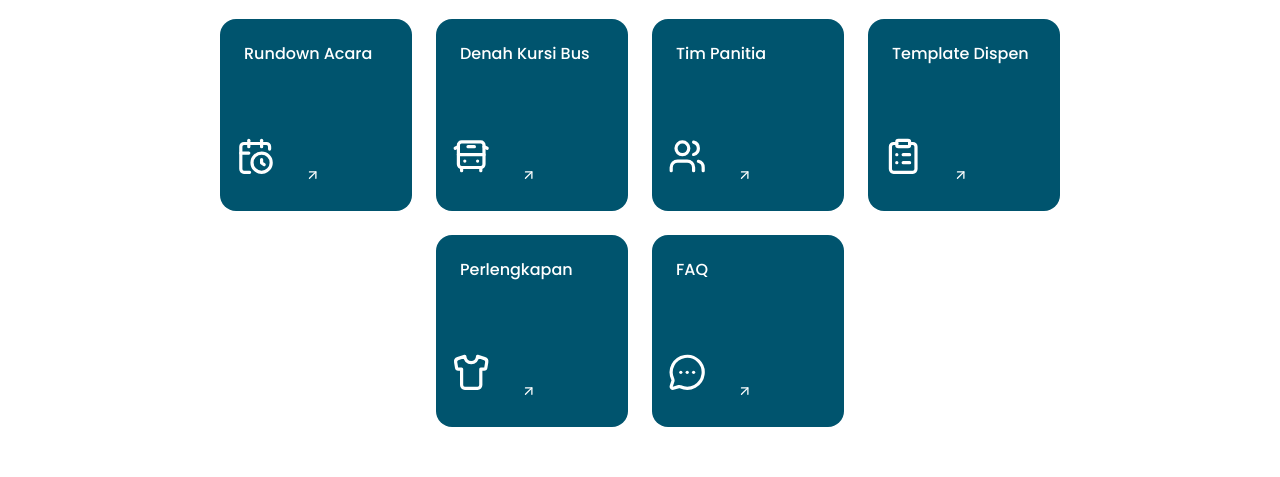
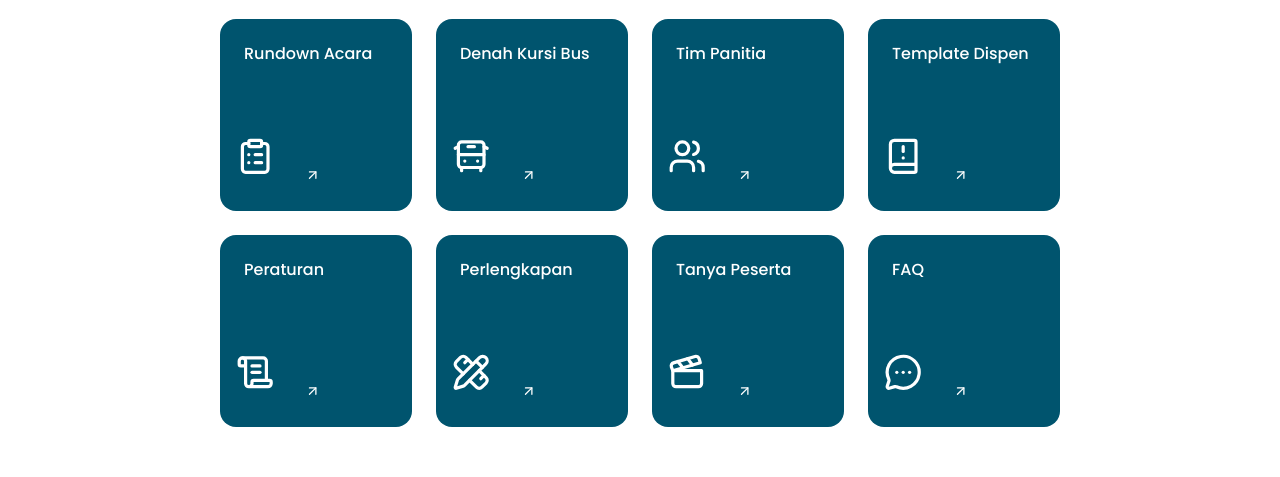
Before and after one commit to Gimerbone/DDSEAL-Linktree, a React (Vite) app: page / in a window 1280 px wide. Shown: the part 1860-2337 px from the top of the page. Built offline with nearby package versions, Linux system fonts and the light colour scheme; no server answers; the database is empty.

Commit message:
Adjusting icons

```diff
--- a/src/blocks/QuickLinks.tsx
+++ b/src/blocks/QuickLinks.tsx
@@ -1,16 +1,18 @@
-import { type LucideIcon } from "lucide-react"
-import { ArrowUpRight, Users, ClipboardList, CalendarClock, BusFront, Shirt, MessageCircleMore } from "lucide-react";
+import { ScrollText, type LucideIcon } from "lucide-react"
+import { Clapperboard, ArrowUpRight, Users, ClipboardList, BookAlert, BusFront, PencilRuler, MessageCircleMore } from "lucide-react";
 
 export default function QuickLinks() {
     return (
         <div className="relative bg-white w-full py-24 md:py-32 flex flex-col items-center justify-center md:gap-12 gap-10">
             <h2 className="relative lg:text-4xl md:text-3xl text-2xl font-bold">Pusat Informasi</h2>
             <div className="relative rounded-4xl w-screen md:w-230 p-4 md:p-8 bg-white flex flex-wrap justify-center gap-4 md:gap-6">
-                <LinkContainer icon={CalendarClock} title = "Rundown Acara" link="https://drive.google.com/file/d/1_d18TW8VXJrGArGUocX0ZRn5v1VN1CHG/view?usp=drive_link"/>
+                <LinkContainer icon={ClipboardList} title = "Rundown Acara" link="https://drive.google.com/file/d/1_d18TW8VXJrGArGUocX0ZRn5v1VN1CHG/view?usp=drive_link"/>
                 <LinkContainer icon={BusFront} title = "Denah Kursi Bus" link="https://drive.google.com/file/d/1lTA9_5Uba2w7PD9IEwmdpDDiik_IiW9R/view?usp=drive_link"/>
                 <LinkContainer icon={Users} title = "Tim Panitia" link="https://example.com/"/>
-                <LinkContainer icon={ClipboardList} title = "Template Dispen" link="https://example.com/"/>
-                <LinkContainer icon={Shirt} title = "Perlengkapan" link="https://example.com/"/>
+                <LinkContainer icon={BookAlert} title = "Template Dispen" link="https://example.com/"/>
+                <LinkContainer icon={ScrollText} title = "Peraturan" link="https://example.com/"/>
+                <LinkContainer icon={PencilRuler} title = "Perlengkapan" link="https://example.com/"/>
+                <LinkContainer icon={Clapperboard} title = "Tanya Peserta" link="https://example.com/"/>
                 <LinkContainer icon={MessageCircleMore} title = "FAQ" link="https://example.com/"/>
             </div>
         </div>
```
